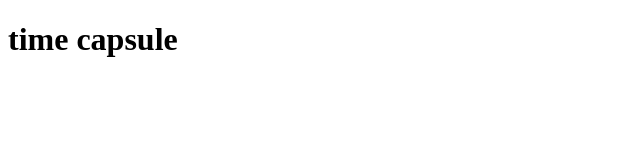
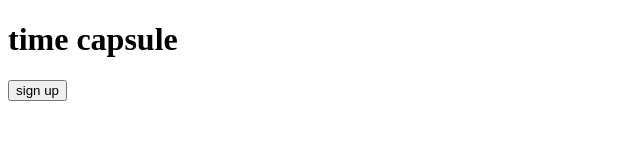
Before and after one commit to melissamesku/project3, a website: page public/index.html in a window 1280 px wide. Shown: the whole page, without its empty margins (0-640 px from the left). Drawn offline with Linux system fonts and the light colour scheme.

Commit message:
added sign up button

```diff
--- a/public/index.html
+++ b/public/index.html
@@ -6,10 +6,13 @@
   </head>
   <body>
 
-  <!-- eric testing ====== pls delete but keep same  -->
+<!-- eric testing ====== pls delete but keep same id names  -->
     <h1>time capsule</h1>
 
+    <button id="sign-up">sign up</button>
 
+
+<!-- eric testing ====== pls delete but keep same id names  -->
 
   </body>
 </html>
```
